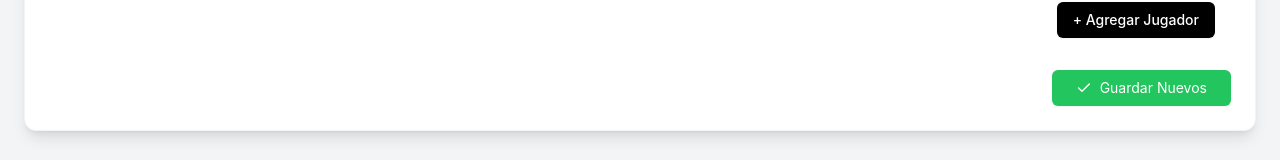
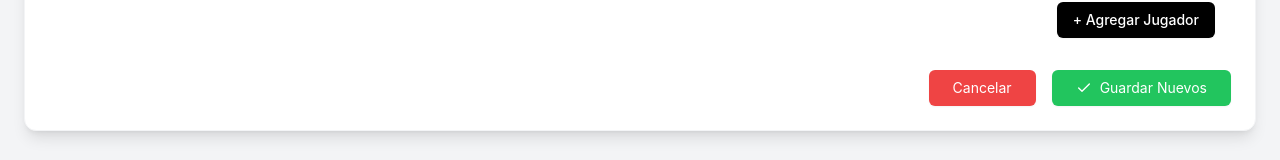
Before and after one commit to resguarit/turnos-torneos-react-app, a React (Vite) app: page /jugadores/1 in a window 1280 px wide. Both pictures are taken after a click on the button "+ Agregar Jugador". Shown: the part 402-562 px from the top of the page. Built offline with nearby package versions, Linux system fonts and the light colour scheme; no server answers.

Commit message:
estilos de tabla de jugadores

```diff
--- a/src/views/Admin/Torneos/Jugadores.jsx
+++ b/src/views/Admin/Torneos/Jugadores.jsx
@@ -247,7 +247,7 @@ export default function Jugadores() {
               <span className='bg-blue-500 bg-opacity-20 rounded-3xl px-3 py-1 ml-2 text-blue-700'>{equipoNombre}</span>
             </h2>
             <div className="bg-white">
-              <div className="overflow-x-auto">
+            <div className="overflow-visible">
               <table className="w-full bg-white table-fixed border-collapse">
                 <thead>
                     <tr className="bg-gray-50 border-b-2 border-gray-200">
@@ -385,7 +385,7 @@ export default function Jugadores() {
                                   autoComplete="off"
                                 />
                                 {searchingDniForId === jugador.id && searchResults.length > 0 && (
-                                  <ul className="absolute z-10 w-full bg-white border border-gray-300 rounded-md mt-1 max-h-40 overflow-y-auto shadow-lg">
+                          <ul className="absolute z-50 w-full bg-white border border-gray-300 rounded-md mt-1 max-h-48 overflow-y-auto shadow-xl">
                             {searchResults.map((result) => (
                               <li
                                 key={result.id}
@@ -470,7 +470,13 @@ export default function Jugadores() {
               </div>
             </div>
             {jugadoresNuevos.length > 0 && (
-              <div className="flex justify-end mt-4">
+              <div className="flex justify-end mt-4 gap-4">
+                <button
+                  onClick={() => setJugadoresNuevos([])} // Acción para cancelar la carga de nuevos jugadores
+                  className="bg-red-500 hover:bg-red-600 text-white py-2 px-6 rounded-[6px] text-sm flex items-center gap-2 transition-colors shadow-sm"
+                >
+                  Cancelar
+                </button>
                 <button
                   onClick={handleGuardarJugadores}
                   disabled={loading}
```
Lines whose indentation alone changed are shown as unchanged.
